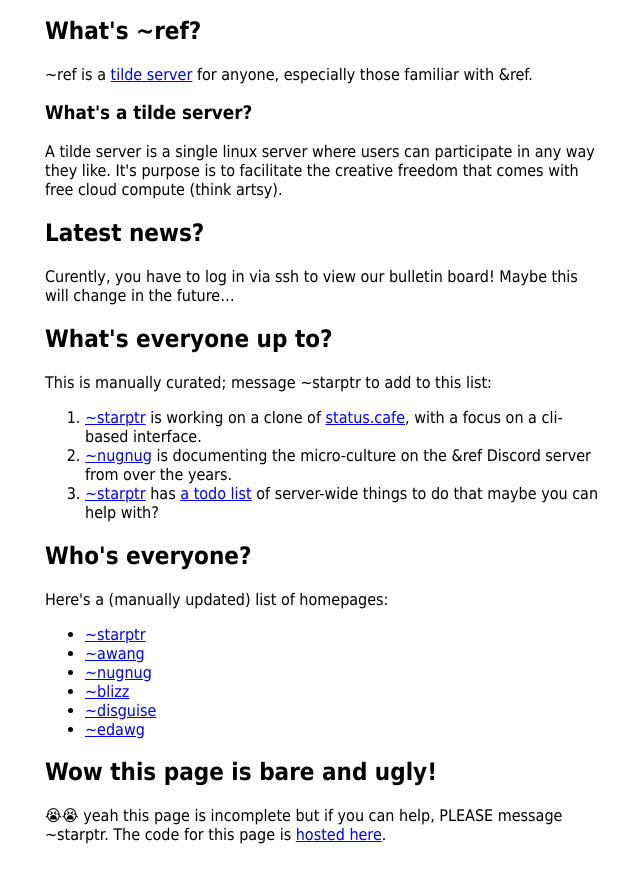
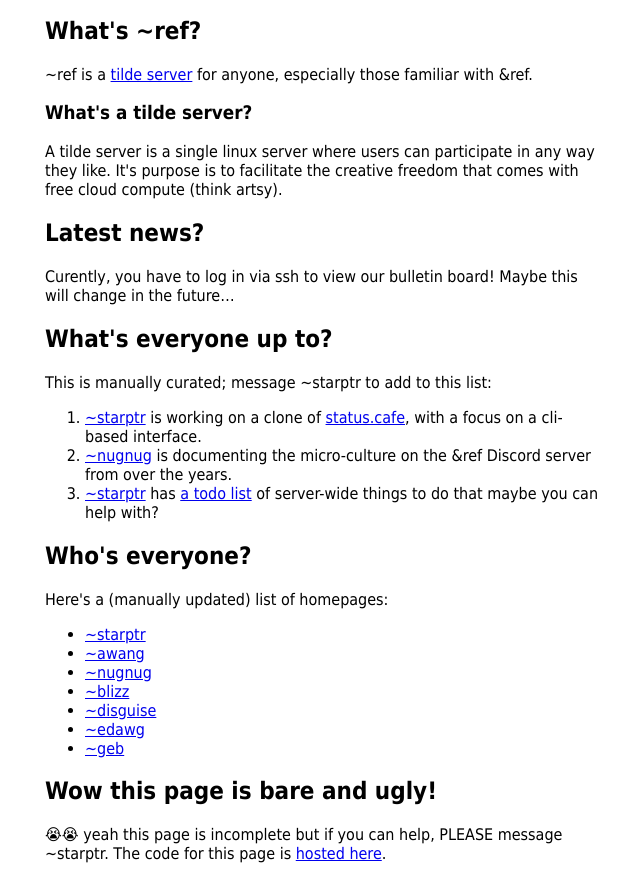
Before and after one commit to starptr/andref-homepages, a plain HTML site: page tilde/index.html in a window 1280 px wide. Shown: the part 122-1001 px from the top of the page, without its empty margins (315-955 px from the left). Drawn offline with Linux system fonts and the light colour scheme.

Commit message:
Add gabe

```diff
--- a/tilde/index.html
+++ b/tilde/index.html
@@ -52,12 +52,12 @@
     <li><a href="~blizz">~blizz</a></li>
     <li><a href="~disguise">~disguise</a></li>
     <li><a href="~edawg">~edawg</a></li>
+    <li><a href="~geb">~geb</a></li>
 
     <!-- They haven't started writing their pages yet
     <li><a href="~jjonn">~jjonn</a></li>
     <li><a href="~pteronatyl">~pteronatyl</a></li>
     <li><a href="~cookiedamonstuh">~cookiedamonstuh</a></li>
-    <li><a href="~geb">~geb</a></li>
     -->
 </ul>
 
```
